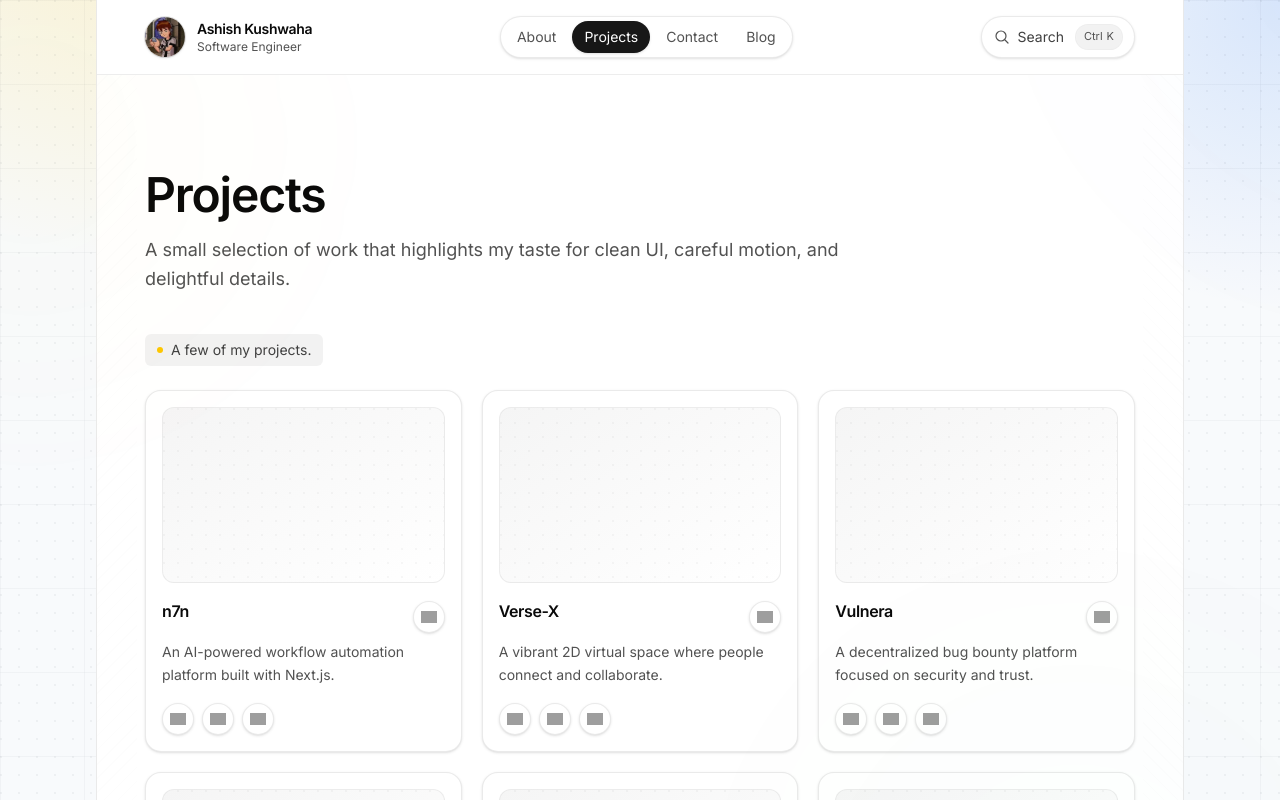
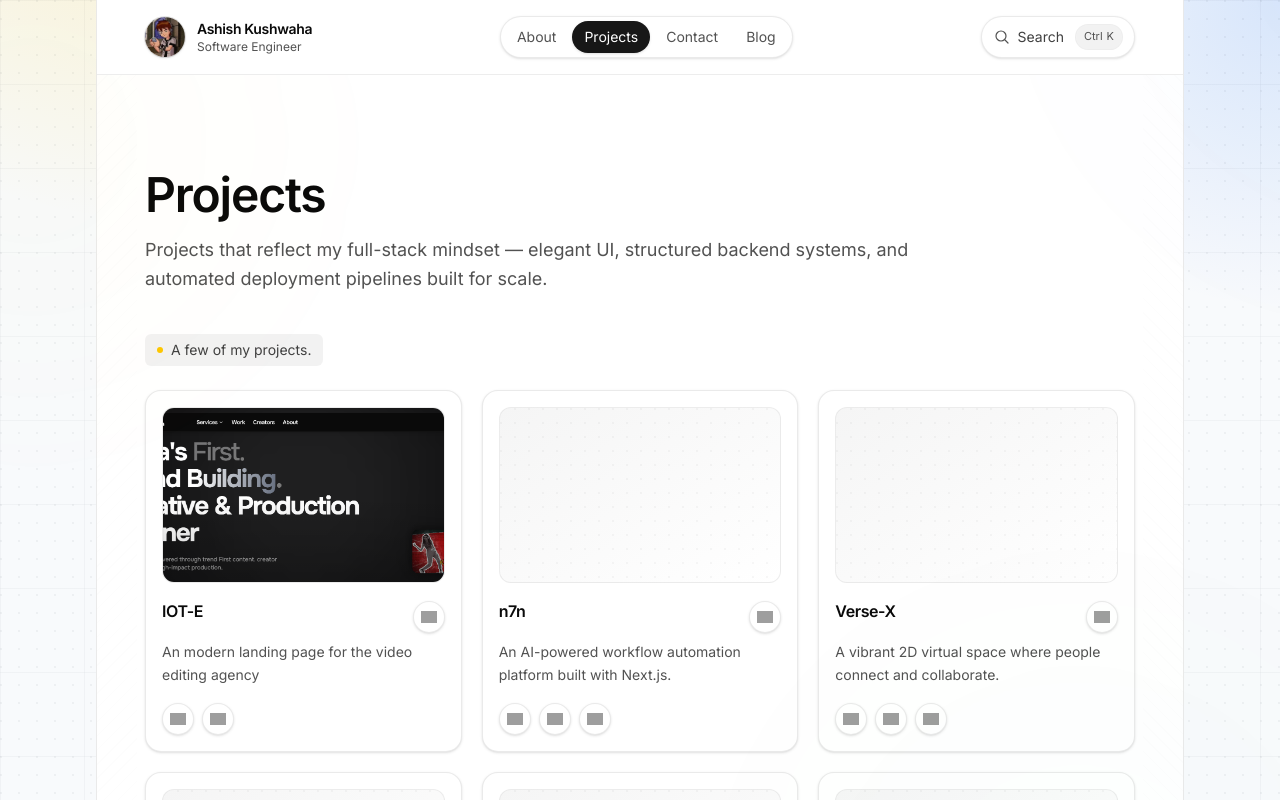
Before and after one commit to geekAshish/zeroashish, a Next.js app: page /projects in a window 1280 px wide. Shown: the top 800 px of the page. Built offline with nearby package versions, Linux system fonts and the light colour scheme; grey boxes are pictures that could not be loaded.

Commit message:
Update projects content and add IOT-E project image

```diff
--- a/components/About.tsx
+++ b/components/About.tsx
@@ -22,6 +22,11 @@ desc: 'Built Solana prototypes and learned on-chain patterns and security basics
 },
 {
 year: '2024',
+title: 'Deepdive in backend with nodejs and golang',
+desc: 'Developed RESTful APIs and microservices with Node.js and Golang, implementing authentication, database integration, and caching strategies.',
+},
+{
+year: '2023',
 title: 'Started building with Next.js',
 desc: 'Leaned into TypeScript, Tailwind, and modern frontend architecture.',
 },
@@ -53,7 +58,7 @@ I enjoy working with React, TypeScript, and modern tooling — and I&apos;m alwa
 ship better products.
 </p>
 <p className="mt-6 text-sm text-neutral-700 dark:text-neutral-300">
-Outside of code, I love travel, photography, and exploring new places.
+Outside of code, I love cooking, video games, and exploring new places(outside earth).
 </p>
 </div>
 
--- a/components/FeaturedProjects.tsx
+++ b/components/FeaturedProjects.tsx
@@ -56,8 +56,23 @@ whileHover={{ y: -6 }}
 className="group rounded-2xl border border-neutral-200/80 bg-white p-4 shadow-sm transition hover:shadow-md dark:border-white/10 dark:bg-white/5 dark:backdrop-blur"
 >
 <div className="relative aspect-[16/10] overflow-hidden rounded-xl border border-neutral-200/70 bg-gradient-to-br from-neutral-100 to-white dark:border-white/10 dark:from-neutral-900 dark:to-neutral-950">
+{p.image ? (
+<>
+<Image
+src={p.image}
+alt={`${p.title} project preview`}
+fill
+sizes="(min-width: 768px) 33vw, 100vw"
+className="object-cover transition duration-300 group-hover:scale-[1.02]"
+/>
+<div className="absolute inset-0 bg-gradient-to-t from-black/20 via-transparent to-transparent" />
+</>
+) : (
+<>
 <div className="absolute inset-0 bg-[radial-gradient(circle_at_1px_1px,rgba(0,0,0,0.08)_1px,transparent_0)] bg-[size:14px_14px] opacity-40 dark:bg-[radial-gradient(circle_at_1px_1px,rgba(255,255,255,0.06)_1px,transparent_0)] dark:opacity-60" />
 <div className="absolute inset-0 bg-[linear-gradient(120deg,transparent,rgba(250,204,21,0.15),transparent)] opacity-0 transition group-hover:opacity-100" />
+</>
+)}
 </div>
 
 <div className="mt-4">
--- a/components/Projects.tsx
+++ b/components/Projects.tsx
@@ -29,7 +29,7 @@ return (
 Projects
 </h2>
 <p className="mt-4 max-w-3xl text-base leading-relaxed text-neutral-600 dark:text-neutral-400 md:text-lg">
-A small selection of work that highlights my taste for clean UI, careful motion, and delightful details.
+Projects that reflect my full-stack mindset — elegant UI, structured backend systems, and automated deployment pipelines built for scale.
 </p>
 
 <div className="mt-10">
@@ -50,8 +50,23 @@ whileHover={{ y: -6 }}
 className="group rounded-2xl border border-neutral-200/80 bg-white p-4 shadow-sm transition hover:shadow-md dark:border-white/10 dark:bg-white/5 dark:backdrop-blur"
 >
 <div className="relative aspect-[16/10] overflow-hidden rounded-xl border border-neutral-200/70 bg-gradient-to-br from-neutral-100 to-white dark:border-white/10 dark:from-neutral-900 dark:to-neutral-950">
+{p.image ? (
+<>
+<Image
+src={p.image}
+alt={`${p.title} project preview`}
+fill
+sizes="(min-width: 1024px) 30vw, (min-width: 768px) 45vw, 100vw"
+className="object-cover transition duration-300 group-hover:scale-[1.02]"
+/>
+<div className="absolute inset-0 bg-gradient-to-t from-black/20 via-transparent to-transparent" />
+</>
+) : (
+<>
 <div className="absolute inset-0 bg-[radial-gradient(circle_at_1px_1px,rgba(0,0,0,0.08)_1px,transparent_0)] bg-[size:14px_14px] opacity-40 dark:bg-[radial-gradient(circle_at_1px_1px,rgba(255,255,255,0.06)_1px,transparent_0)] dark:opacity-60" />
 <div className="absolute inset-0 bg-[linear-gradient(120deg,transparent,rgba(250,204,21,0.15),transparent)] opacity-0 transition group-hover:opacity-100" />
+</>
+)}
 </div>
 
 <div className="mt-4">
--- a/components/Testimonials.tsx
+++ b/components/Testimonials.tsx
@@ -41,7 +41,7 @@ className="min-w-[280px] flex-1 rounded-2xl border border-neutral-200/80 bg-whit
 “{t.quote}”
 </blockquote>
 <figcaption className="mt-5 flex items-center gap-3">
-<div className="h-9 w-9 rounded-full bg-gradient-to-br from-neutral-200 to-white ring-1 ring-black/5 dark:from-neutral-800 dark:to-neutral-950 dark:ring-white/10" />
+{/* <div className="h-9 w-9 rounded-full bg-gradient-to-br from-neutral-200 to-white ring-1 ring-black/5 dark:from-neutral-800 dark:to-neutral-950 dark:ring-white/10" /> */}
 <div className="text-sm font-semibold text-neutral-900 dark:text-neutral-100">{t.name}</div>
 </figcaption>
 </motion.figure>
--- a/components/projectsData.ts
+++ b/components/projectsData.ts
@@ -1,12 +1,23 @@
+import type { StaticImageData } from 'next/image'
+import iotEProject from '@/assets/iot-e-project.png'
+
 export type Project = {
 title: string
 desc: string
 stack: readonly string[]
 repo: string
 live?: string
+image?: StaticImageData | string
 }
 
 export const projects: readonly Project[] = [
+{
+title: 'IOT-E',
+desc: 'An modern landing page for the video editing agency',
+stack: ['Next.js', 'TypeScript'],
+repo: 'https://github.com/geekAshish/iotentertainmentwebsite',
+image: iotEProject,
+},
 {
 title: 'n7n',
 desc: 'An AI-powered workflow automation platform built with Next.js.',
```
Also changed, not shown: assets/iot-e-project.png (added).
